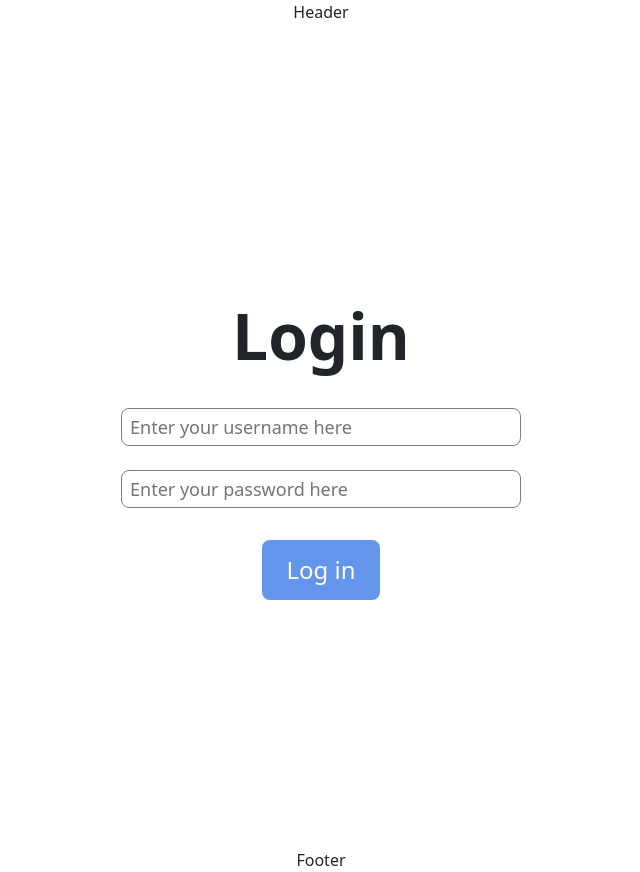
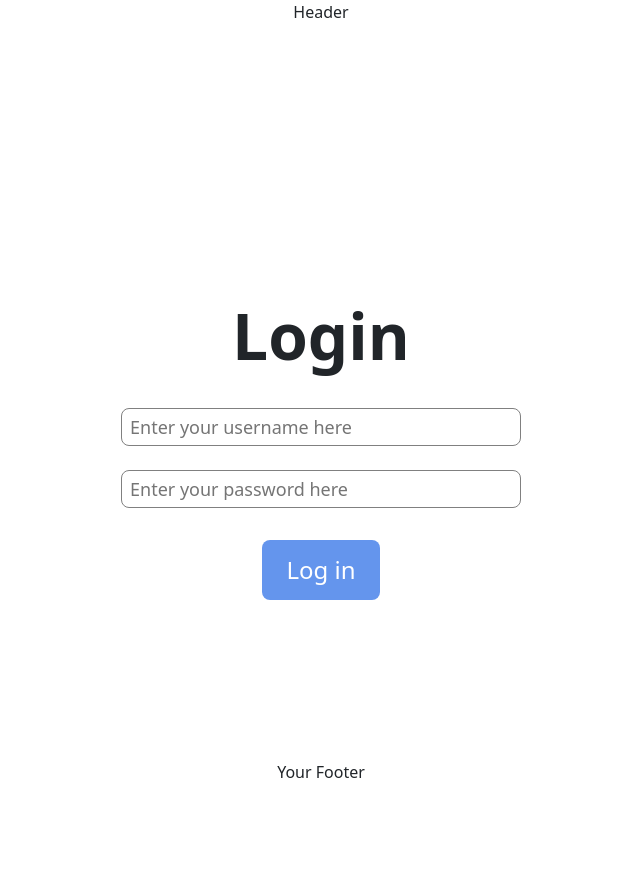
Before and after one commit to MaxSchessler/react-projects, a React (Create React App) app in the folder todoapplication/: page / in a window 1280 px wide. Shown: the whole page, without its empty margins (319-959 px from the left). After the commit the page ends 848 px from the top, so only its background shows below. Built offline with nearby package versions, Linux system fonts and the light colour scheme.

Commit message:
changes to css

```diff
--- a/todoapplication/src/components/todo/FooterComponent.jsx
+++ b/todoapplication/src/components/todo/FooterComponent.jsx
@@ -2,17 +2,11 @@ import React from "react";
 
 const FooterComponent = () => {
     return(
-        <div className={"Footer"}>
-            <div style={{
-                display: "flex",
-                flexDirection: "row",
-                justifyContent: "center",
-                alignItems: "center",
-            }}
-                 >
-                <span>Footer</span>
+        <footer className={"footer"}>
+            <div className="container">
+                Your Footer
             </div>
-        </div>
+        </footer>
     );
 }
 
--- a/todoapplication/src/components/todo/HeaderComponent.jsx
+++ b/todoapplication/src/components/todo/HeaderComponent.jsx
@@ -2,7 +2,7 @@ import React from "react";
 
 const HeaderComponent = () => {
     return(
-        <div className={"header"}>
+        <div className={"Header"}>
             <div style={{
                 display: "flex",
                 flexDirection: "row",
--- a/todoapplication/src/components/todo/ListTodosComponent.jsx
+++ b/todoapplication/src/components/todo/ListTodosComponent.jsx
@@ -19,7 +19,7 @@ const ListTodosComponent = () => {
 
 
     return (
-        <div>
+        <div className={"container"}>
             <div style={{
                 display: "flex",
                 flexDirection: "row",
@@ -51,7 +51,7 @@ const ListTodosComponent = () => {
                 </div>
             </div>
 
-            <table>
+            <table className={"table"}>
                 <thead>
                 <tr>
                     <th>ID</th>
--- a/todoapplication/src/components/todo/WelcomeComponent.jsx
+++ b/todoapplication/src/components/todo/WelcomeComponent.jsx
@@ -21,7 +21,7 @@ const WelcomeComponent = () => {
 
                 <div
                     onClick={() => {
-                        navigate("/todos")
+                        navigate("/todos/" + username);
                     }}
                     style={{
                         display: "flex",
--- a/todoapplication/src/styles/TodoApp.css
+++ b/todoapplication/src/styles/TodoApp.css
@@ -116,3 +116,34 @@ input[type='button'] {
     border: 1px solid grey;
     padding-left: 8px;
 }
+
+.header {
+    position: absolute;
+    top: 0;
+    width: 100%;
+    height: 40px;
+
+    div {
+        display: flex;
+        flex-direction: row;
+        justify-content: center;
+        align-items: center;
+    }
+}
+
+.footer {
+    div {
+        display: flex;
+        flex-direction: row;
+        justify-content: center;
+        align-items: center;
+    }
+    bottom: 0;
+    position: absolute;
+    width: 100%;
+    height: 40px;
+}
+
+.Header {
+
+}
```
